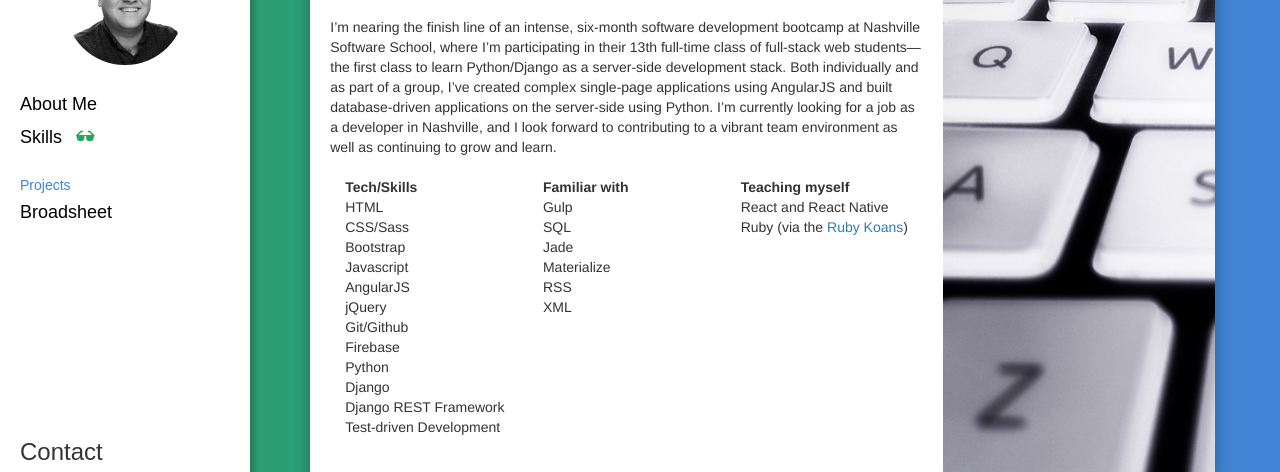
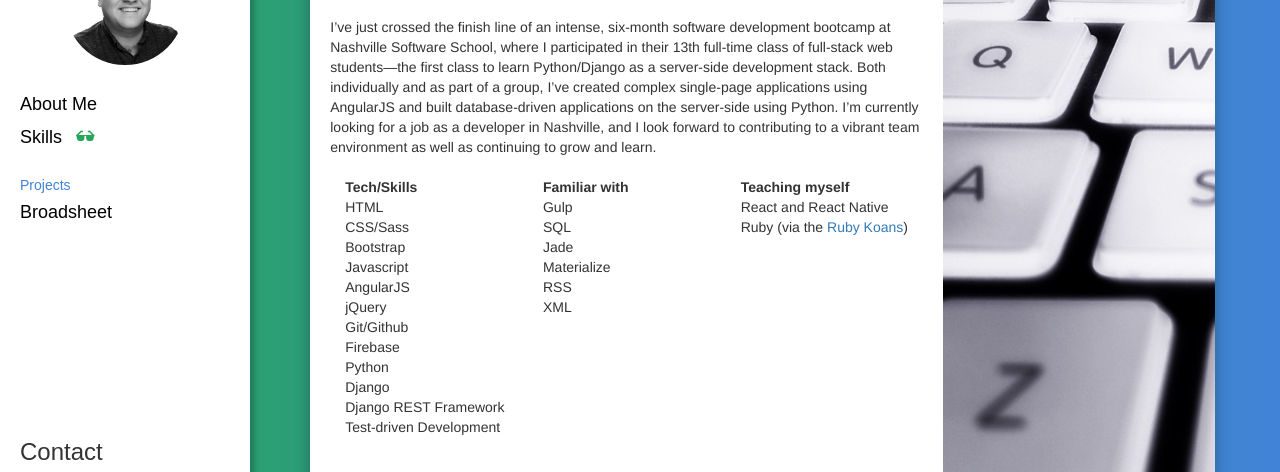
Before and after one commit to chase-ramsey/chase-ramsey.github.io, a website: page index.html in a window 1280 px wide. Both pictures are taken after a click on the link "Skills". Shown: the part 144-616 px from the top of the page. Drawn offline with nearby package versions, Linux system fonts and the light colour scheme; files that its build step writes are made by us from their sources; a web font is replaced by a local one.

Commit message:
Updated NSS section to past tense
** sigh **

```diff
--- a/index.html
+++ b/index.html
@@ -93,7 +93,7 @@
                             <div class="card-text">
                                 <h2>Coding</h2>
                                 <p>
-                                    I’m nearing the finish line of an intense, six-month software development bootcamp at Nashville Software School, where I’m participating in their 13th full-time class of full-stack web students—the first class to learn Python/Django as a server-side development stack. Both individually and as part of a group, I’ve created complex single-page applications using AngularJS and built database-driven applications on the server-side using Python. I’m currently looking for a job as a developer in Nashville, and I look forward to contributing to a vibrant team environment as well as continuing to grow and learn.
+                                    I’ve just crossed the finish line of an intense, six-month software development bootcamp at Nashville Software School, where I participated in their 13th full-time class of full-stack web students—the first class to learn Python/Django as a server-side development stack. Both individually and as part of a group, I’ve created complex single-page applications using AngularJS and built database-driven applications on the server-side using Python. I’m currently looking for a job as a developer in Nashville, and I look forward to contributing to a vibrant team environment as well as continuing to grow and learn.
                                 </p>
                                 <div class="container-fluid">
                                     <div class="row">
```
